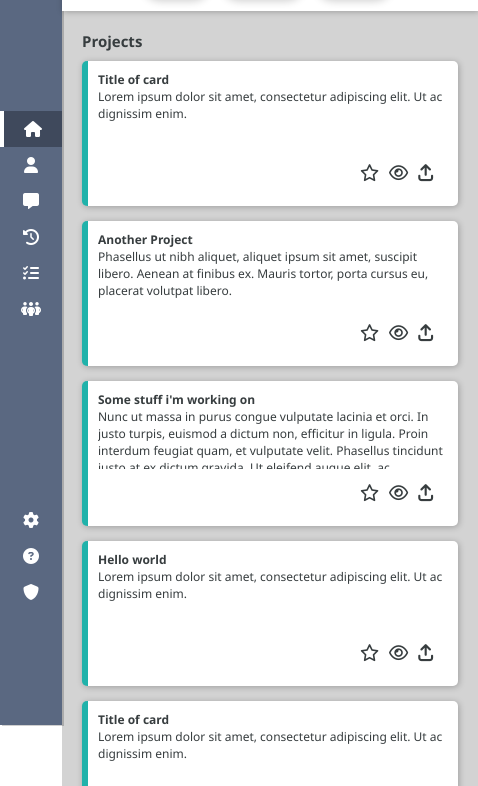
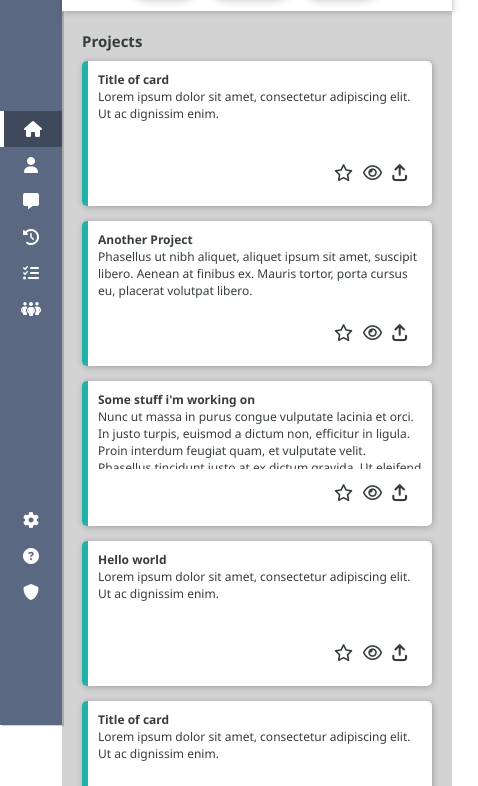
Before and after one commit to stevenwalker91/admin-dashboard, a plain HTML site: page index.html in a window 390 px wide. Shown: the part 119-905 px from the top of the page, 478 px wide, since content can reach past the window. Drawn offline with Linux system fonts and the light colour scheme.

Commit message:
updated the cards to grid so they could fit the space withiut having different size cards

```diff
--- a/style.css
+++ b/style.css
@@ -184,23 +184,24 @@ button:hover {
 
 
 #projects {
-  display: flex;
+  display: grid;
   gap:15px;
   flex-wrap: wrap;
   margin-top: 10px;
+  grid-template-columns: repeat(auto-fill, minmax(350px, 1fr));
+
 }
 
 .card {
   background-color: white;
   height: 125px;
-  width: 350px;
   border-radius: 5px;
   border-left: 6px solid lightseagreen;
   box-shadow: 1px 1px 6px 0px rgb(0 0 0 / 25%);
   padding: 10px;
   display: flex;
   flex-direction: column;
-  flex-shrink: 1;
+
 }
 
 .icons-container {
@@ -308,7 +309,4 @@ hr {
     grid-template-columns: 1fr;
 
   }
-  .card {
-    flex-grow: 1;
-  }
 }
```
